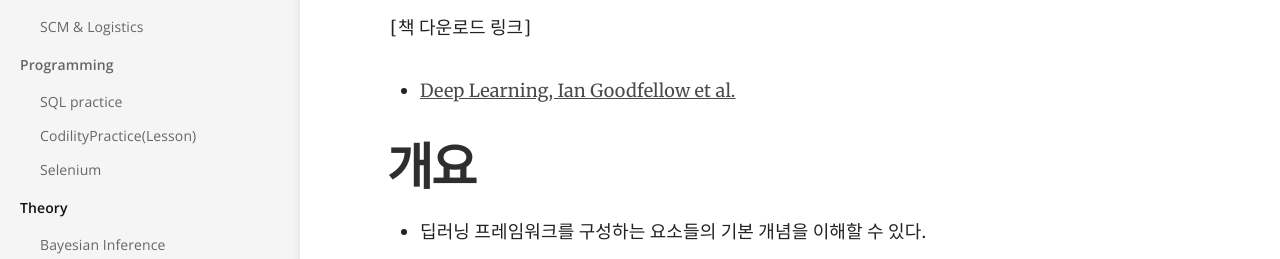
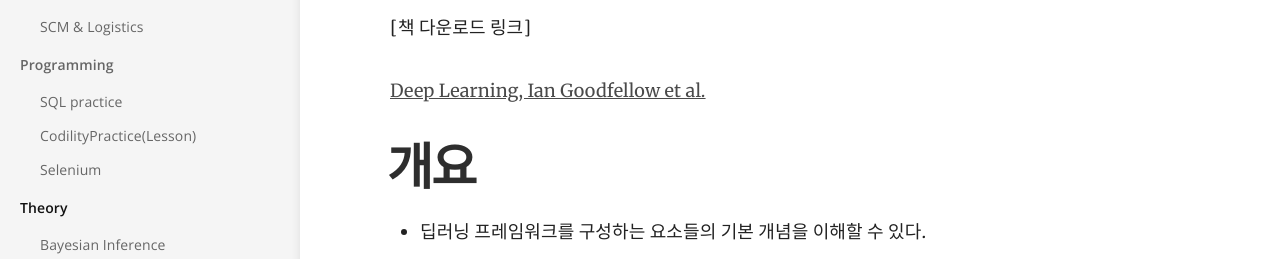
Before and after one commit to yrk3434/yrk3434.github.io, a Jekyll site: the page built from _docs/Theory/Deep Learning Overview.md, in a window 1280 px wide. Shown: the part 257-516 px from the top of the page. Built offline with Jekyll 4.4.1, drawn with Linux system fonts in a browser that asks for light colours; formulas are drawn with MathJax 3.

```diff
--- a/_docs/Theory/Deep Learning Overview.md
+++ b/_docs/Theory/Deep Learning Overview.md
@@ -11,9 +11,9 @@ toc_label: 목차
 
 # Deep Learning Book_책 정리
 
-[책 다운로드 링크]
+[책 다운로드 링크] <br/>
 
-- [Deep Learning, Ian Goodfellow et al.](https://github.com/janishar/mit-deep-learning-book-pdf/blob/master/complete-book-pdf/Ian%20Goodfellow%2C%20Yoshua%20Bengio%2C%20Aaron%20Courville%20-%20Deep%20Learning%20(2017%2C%20MIT).pdf)
+[Deep Learning, Ian Goodfellow et al.](https://github.com/janishar/mit-deep-learning-book-pdf/blob/master/complete-book-pdf/Ian%20Goodfellow%2C%20Yoshua%20Bengio%2C%20Aaron%20Courville%20-%20Deep%20Learning%20(2017%2C%20MIT).pdf)
 
 # 개요
 
```
